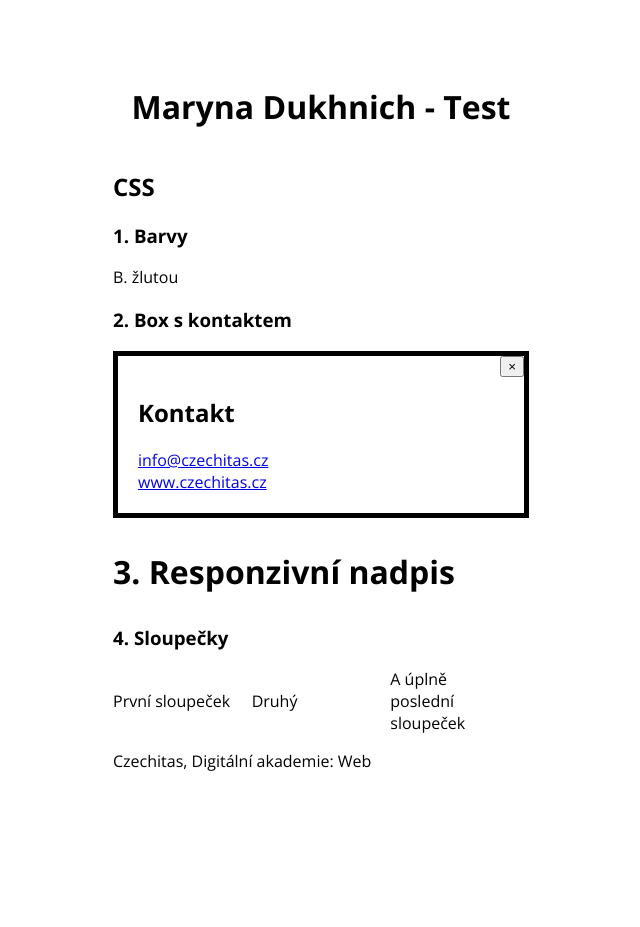
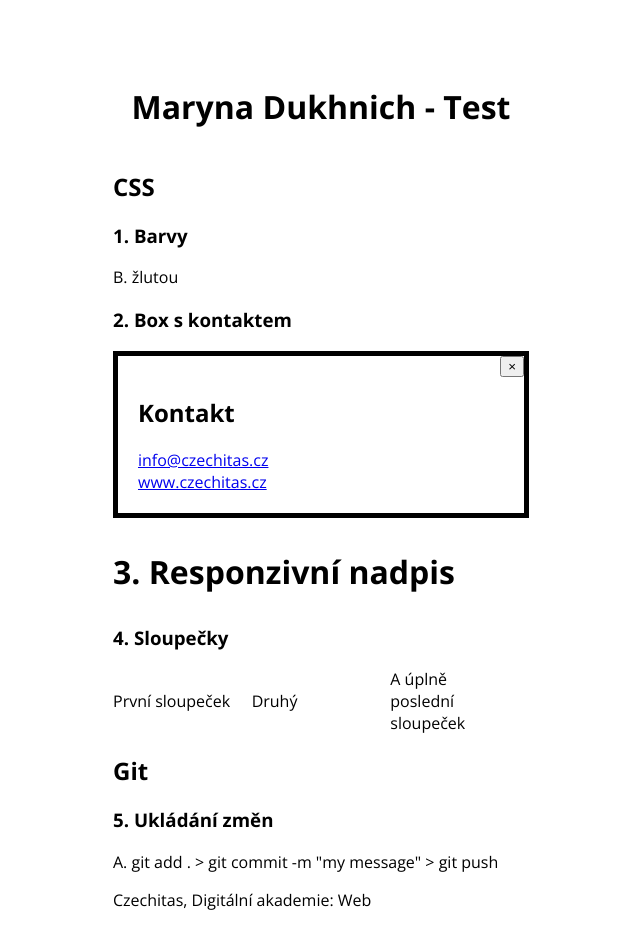
Before and after one commit to dukhnich/daweb-test, a React (Vite) app: page / in a window 1280 px wide. Shown: the whole page, without its empty margins (319-959 px from the left). Before the commit the page ends 800 px from the top, so only its background shows below. Built offline with nearby package versions, Linux system fonts and the light colour scheme.

Commit message:
add git task

```diff
--- /dev/null
+++ b/src/components/PartGit/index.jsx
@@ -0,0 +1,11 @@
+
+const PartGit = () => (
+  <>
+    <h2>Git</h2>
+    <section>
+      <h3>5. Ukládání změn</h3>
+      <p>{'A. git add . > git commit -m "my message" > git push'}</p>
+    </section>
+  </>
+);
+export default PartGit;
--- a/src/pages/HomePage/index.jsx
+++ b/src/pages/HomePage/index.jsx
@@ -1,5 +1,6 @@
 import './style.css';
 import PartCss from '../../components/PartCss';
+import PartGit from '../../components/PartGit';
 export const HomePage = () => {
   return (
     <div className="container">
@@ -8,6 +9,7 @@ export const HomePage = () => {
       </header>
       <main>
         <PartCss />
+        <PartGit />
       </main>
       <footer>
         <p>Czechitas, Digitální akademie: Web</p>
```
